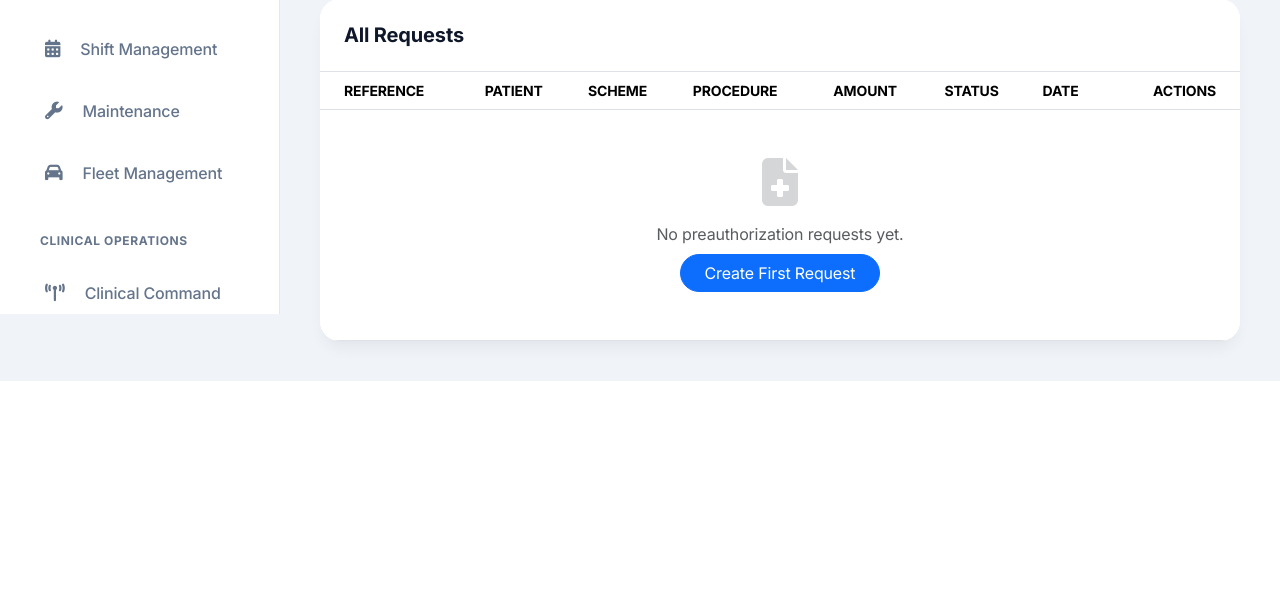
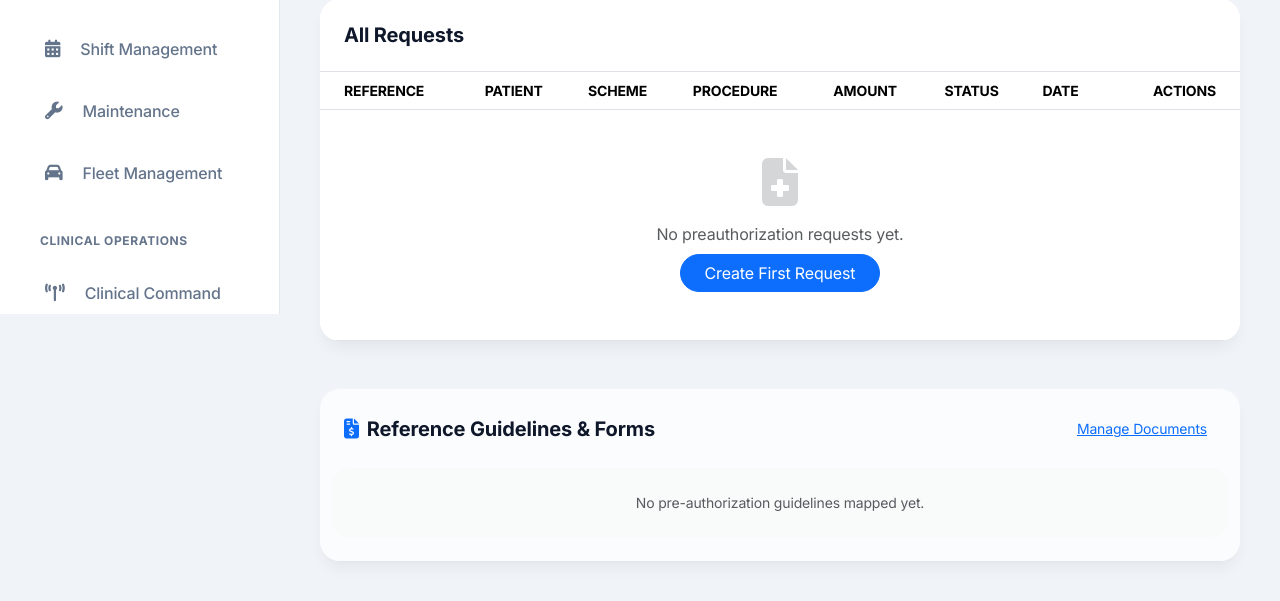
Before and after one commit to Daud-stack/mdh-intranet, a Django app: template mdh_intranet/medical_aid/templates/medical_aid/list.html in a window 1280 px wide. Shown: the part 486-1087 px from the top of the page. Before the commit the page ends 867 px from the top, so only its background shows below. Run offline with Django 5.2, Linux system fonts and the light colour scheme; the template is opened without the code that fills it, so the values that code supplies are empty.

Commit message:
Implement document mapping to ICD-11 and Medical Aid modules

```diff
--- a/mdh_intranet/icd11_tools/views.py
+++ b/mdh_intranet/icd11_tools/views.py
@@ -3,11 +3,15 @@ from django.contrib.auth.decorators import login_required
 from django.db.models import Q
 from django.utils import timezone
 from .models import ICDCode, RecentlyViewedCode
+from mdh_intranet.documents.models import Document
 
 @login_required
 def index(request):
     """ICD-11 Tools - Medical coding reference"""
     query = request.GET.get('search', '')
+
+    # Get mapped documents
+    mapped_docs = Document.objects.filter(category__target_app='icd11').select_related('category')
 
     # Get all chapters (group by chapter)
     # Using a distinct query to get unique chapters
@@ -52,6 +56,7 @@ def index(request):
         'chapters': chapters,
         'search_query': query,
         'results': results,
+        'mapped_docs': mapped_docs,
     }
     return render(request, 'icd11_tools/index.html', context)
 
--- a/mdh_intranet/medical_aid/templates/medical_aid/list.html
+++ b/mdh_intranet/medical_aid/templates/medical_aid/list.html
@@ -133,5 +133,47 @@
             </tbody>
         </table>
     </div>
+    </div>
+</div>
+
+<!-- Resources Section -->
+<div class="row mt-5">
+    <div class="col-12">
+        <div class="glass-card p-4 border-0">
+            <div class="d-flex justify-content-between align-items-center mb-4">
+                <h5 class="mb-0 fw-bold"><i class="fas fa-file-invoice-dollar me-2 text-primary"></i>Reference Guidelines & Forms</h5>
+                <a href="{% url 'documents:index' %}?category=Medical Aid" class="btn btn-sm btn-link">Manage Documents</a>
+            </div>
+            <div class="row g-4">
+                {% for doc in mapped_docs %}
+                <div class="col-md-4 col-lg-3">
+                    <div class="card h-100 border-0 shadow-sm hover-translate transition">
+                        <div class="card-body p-3">
+                            <div class="d-flex align-items-center gap-3">
+                                <div class="bg-light p-2 rounded-3">
+                                    <i class="fas {{ doc.file_icon }} fa-2x"></i>
+                                </div>
+                                <div class="overflow-hidden">
+                                    <h6 class="mb-0 fw-bold text-truncate">{{ doc.title }}</h6>
+                                    <small class="text-muted">{{ doc.file_size_formatted }}</small>
+                                </div>
+                            </div>
+                            <div class="mt-3 pt-3 border-top d-flex justify-content-between align-items-center">
+                                <span class="badge bg-light text-dark fw-normal">{{ doc.category.name }}</span>
+                                <a href="{% url 'documents:download' doc.pk %}" class="btn btn-sm btn-outline-primary rounded-pill px-3">
+                                    <i class="fas fa-download me-1"></i>Get
+                                </a>
+                            </div>
+                        </div>
+                    </div>
+                </div>
+                {% empty %}
+                <div class="col-12 text-center py-4 bg-light bg-opacity-50 rounded-4">
+                    <p class="text-muted mb-0 small">No pre-authorization guidelines mapped yet.</p>
+                </div>
+                {% endfor %}
+            </div>
+        </div>
+    </div>
 </div>
 {% endblock %}
--- a/mdh_intranet/medical_aid/views.py
+++ b/mdh_intranet/medical_aid/views.py
@@ -131,12 +131,16 @@ def request_detail(request, pk):
 
 @login_required
 def request_list(request):
+    from mdh_intranet.documents.models import Document
     requests = PreauthorizationRequest.objects.all()
+    mapped_docs = Document.objects.filter(category__target_app='medical_aid').select_related('category')
+
     context = {
         'requests': requests,
         'pending_count': requests.filter(status='PENDING').count(),
         'approved_count': requests.filter(status='APPROVED').count(),
         'rejected_count': requests.filter(status='REJECTED').count(),
+        'mapped_docs': mapped_docs,
     }
     return render(request, 'medical_aid/list.html', context)
 
```
Also changed, not shown: mdh_intranet/documents/models.py (+19 -0 lines), mdh_intranet/icd11_tools/templates/icd11_tools/index.html (+33 -0 lines), mdh_intranet/documents/migrations/0002_documentcategory_target_app.py (added).
